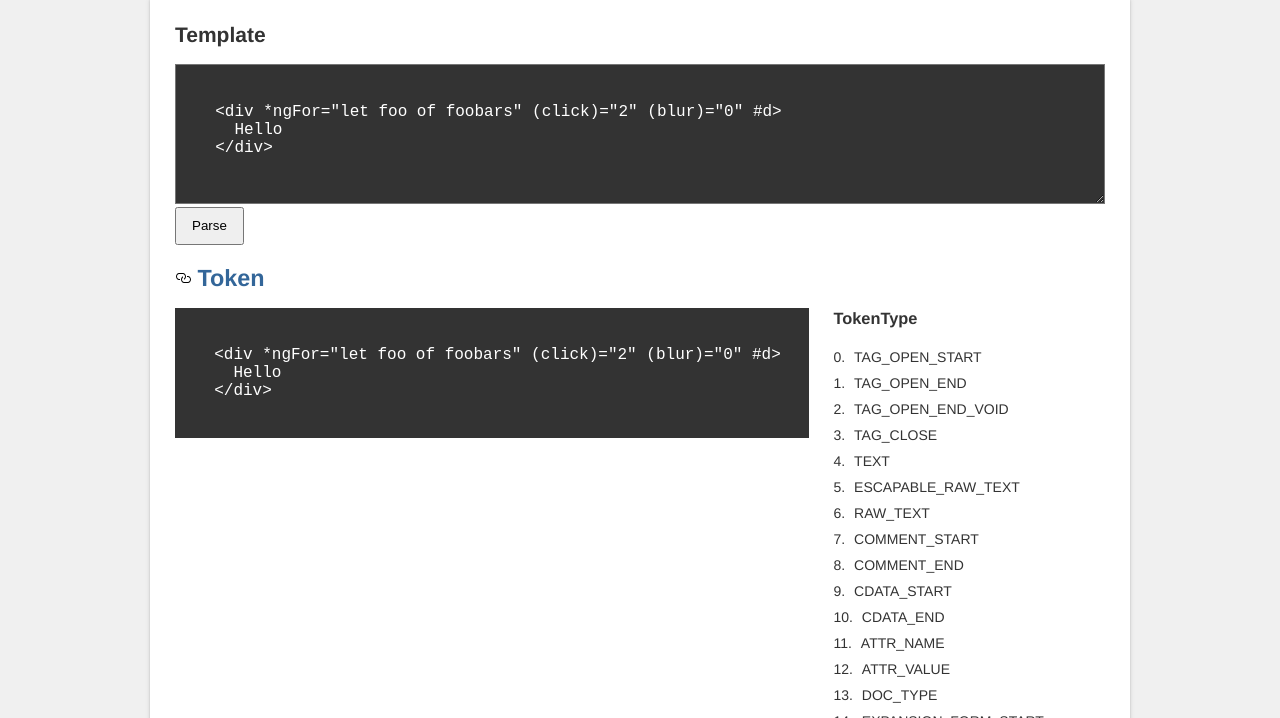
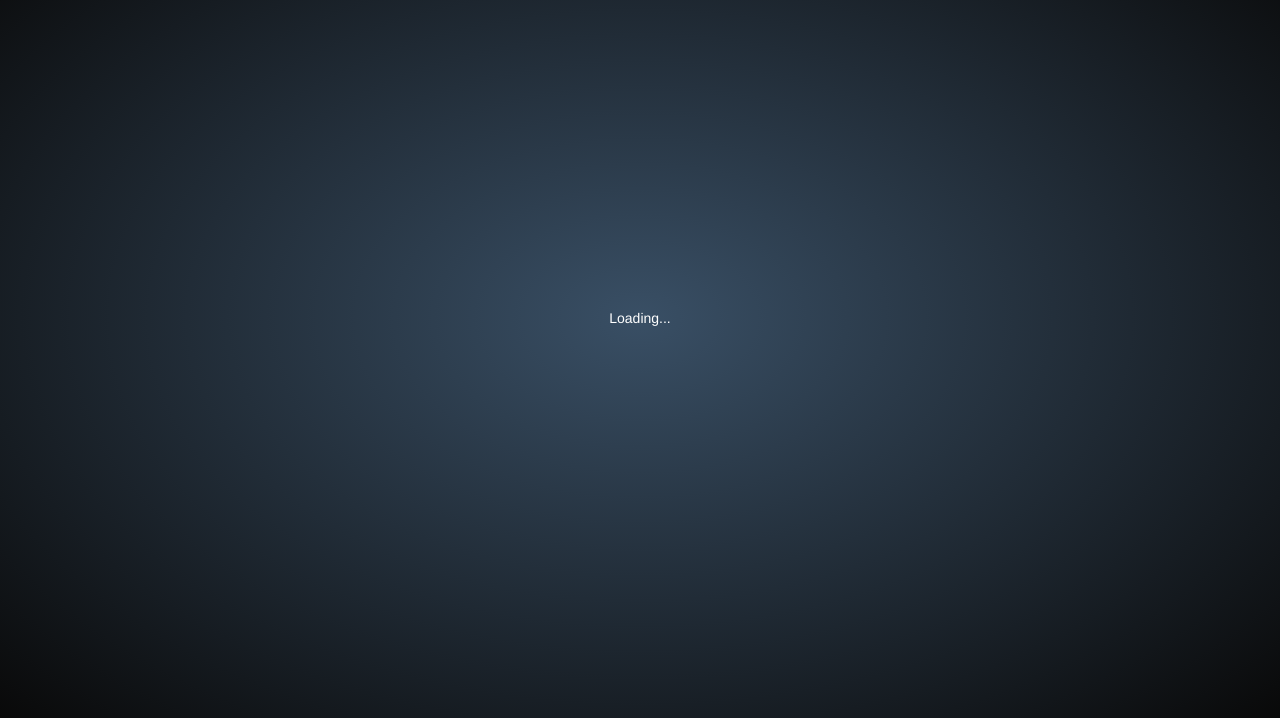
Before and after one commit to alexzuza/enjoy-ng-parser, a plain HTML site: page index.html in a window 1280 px wide. Shown: the part 82-800 px from the top of the page. Drawn offline with Linux system fonts and the light colour scheme.

Commit message:
Update index.html

```diff
--- a/index.html
+++ b/index.html
@@ -79,6 +79,9 @@
             </div>
         </div>
     </div>
+    <div class="shadow" id="shadow">
+        <div class="preloader" id="loader">Loading...</div>
+    </div>
     <script src="bundle.js"></script>
 </body>
 </html>
```
